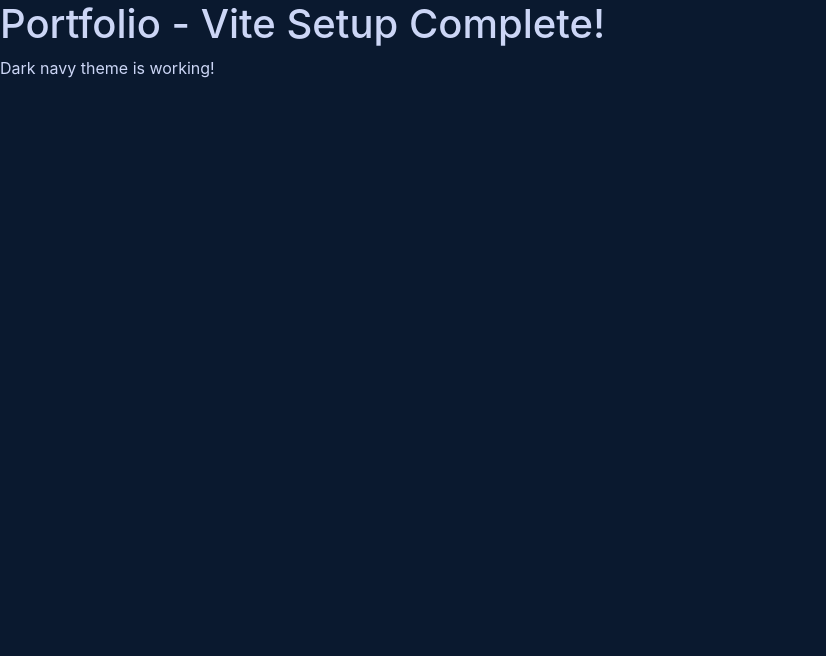
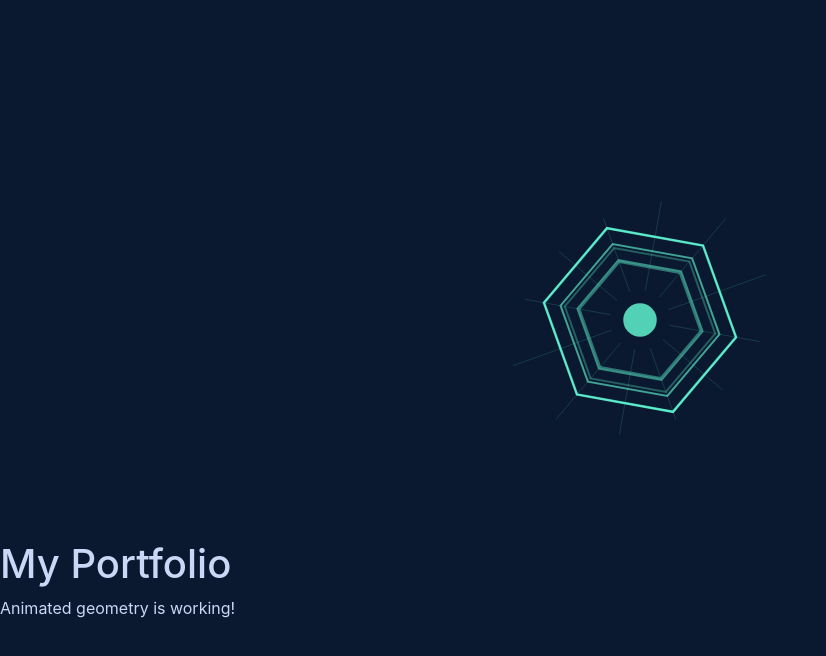
Before and after one commit to ShaijoGeorge/shaijo, a React (Vite) app: page / in a window 1280 px wide. Shown: the top 656 px of the page, without its empty margins (0-826 px from the left). Built offline with nearby package versions, Linux system fonts and the light colour scheme; a web font is replaced by a local one.

Commit message:
Add geometric animation component

```diff
--- a/src/App.jsx
+++ b/src/App.jsx
@@ -1,12 +1,16 @@
 import "./App.css";
 import "./styles/Global.css";
 import "bootstrap/dist/css/bootstrap.min.css";
+import GeometricAnimation from "./components/GeometricAnimation";
 
 function App() {
   return (
     <div className="App">
-      <h1>Portfolio - Vite Setup Complete!</h1>
-      <p>Dark navy theme is working!</p>
+      <div style={{ paddingTop: "100px" }}>
+        <GeometricAnimation />
+        <h1>My Portfolio</h1>
+        <p>Animated geometry is working!</p>
+      </div>
     </div>
   );
 }
--- /dev/null
+++ b/src/components/GeometricAnimation.jsx
@@ -0,0 +1,100 @@
+import { useEffect, useRef } from "react";
+import "../styles/GeometricAnimation.css";
+
+const GeometricAnimation = () => {
+  const canvasRef = useRef(null);
+
+  useEffect(() => {
+    const canvas = canvasRef.current;
+    const ctx = canvas.getContext("2d");
+    let animationId;
+    let angle = 0;
+
+    // Set canvas size
+    canvas.width = 400;
+    canvas.height = 400;
+
+    // Animation function
+    const animate = () => {
+      ctx.clearRect(0, 0, canvas.width, canvas.height);
+
+      const centerX = canvas.width / 2;
+      const centerY = canvas.height / 2;
+      const time = angle * 0.01;
+
+      // Draw multiple rotating shapes
+      for (let i = 0; i < 6; i++) {
+        const rotation = time + (i * Math.PI / 3);
+        const radius = 80 + Math.sin(time + i) * 20;
+
+        ctx.save();
+        ctx.translate(centerX, centerY);
+        ctx.rotate(rotation);
+
+        // Draw hexagon
+        ctx.beginPath();
+        for (let j = 0; j < 6; j++) {
+          const hexAngle = (j * Math.PI) / 3;
+          const x = radius * Math.cos(hexAngle);
+          const y = radius * Math.sin(hexAngle);
+          if (j === 0) {
+            ctx.moveTo(x, y);
+          } else {
+            ctx.lineTo(x, y);
+          }
+        }
+        ctx.closePath();
+
+        // Style
+        ctx.strokeStyle = `rgba(100, 255, 218, ${0.3 + i * 0.1})`;
+        ctx.lineWidth = 2;
+        ctx.stroke();
+
+        ctx.restore();
+      }
+
+      // Draw central pulsing circle
+      const pulseRadius = 15 + Math.sin(time * 2) * 5;
+      ctx.beginPath();
+      ctx.arc(centerX, centerY, pulseRadius, 0, Math.PI * 2);
+      ctx.fillStyle = "rgba(100, 255, 218, 0.8)";
+      ctx.fill();
+
+      // Draw connecting lines
+      ctx.beginPath();
+      for (let i = 0; i < 12; i++) {
+        const lineAngle = (i * Math.PI) / 6 + time;
+        const innerRadius = 30;
+        const outerRadius = 120 + Math.sin(time + i) * 15;
+
+        const x1 = centerX + innerRadius * Math.cos(lineAngle);
+        const y1 = centerY + innerRadius * Math.sin(lineAngle);
+        const x2 = centerX + outerRadius * Math.cos(lineAngle);
+        const y2 = centerY + outerRadius * Math.sin(lineAngle);
+
+        ctx.moveTo(x1, y1);
+        ctx.lineTo(x2, y2);
+      }
+      ctx.strokeStyle = "rgba(100, 255, 218, 0.15)";
+      ctx.lineWidth = 1;
+      ctx.stroke();
+
+      angle++;
+      animationId = requestAnimationFrame(animate);
+    };
+
+    animate();
+
+    return () => {
+      cancelAnimationFrame(animationId);
+    };
+  }, []);
+
+  return (
+    <div id="geometric-animation">
+      <canvas ref={canvasRef}></canvas>
+    </div>
+  );
+};
+
+export default GeometricAnimation;
--- /dev/null
+++ b/src/styles/GeometricAnimation.css
@@ -0,0 +1,20 @@
+#geometric-animation {
+  display: flex;
+  justify-content: center;
+  align-items: center;
+  padding: 20px 0;
+  margin: 0 auto;
+}
+
+#geometric-animation canvas {
+  width: 400px;
+  height: 400px;
+  display: block;
+}
+
+@media only screen and (max-width: 600px) {
+  #geometric-animation canvas {
+    width: 250px;
+    height: 250px;
+  }
+}
```
